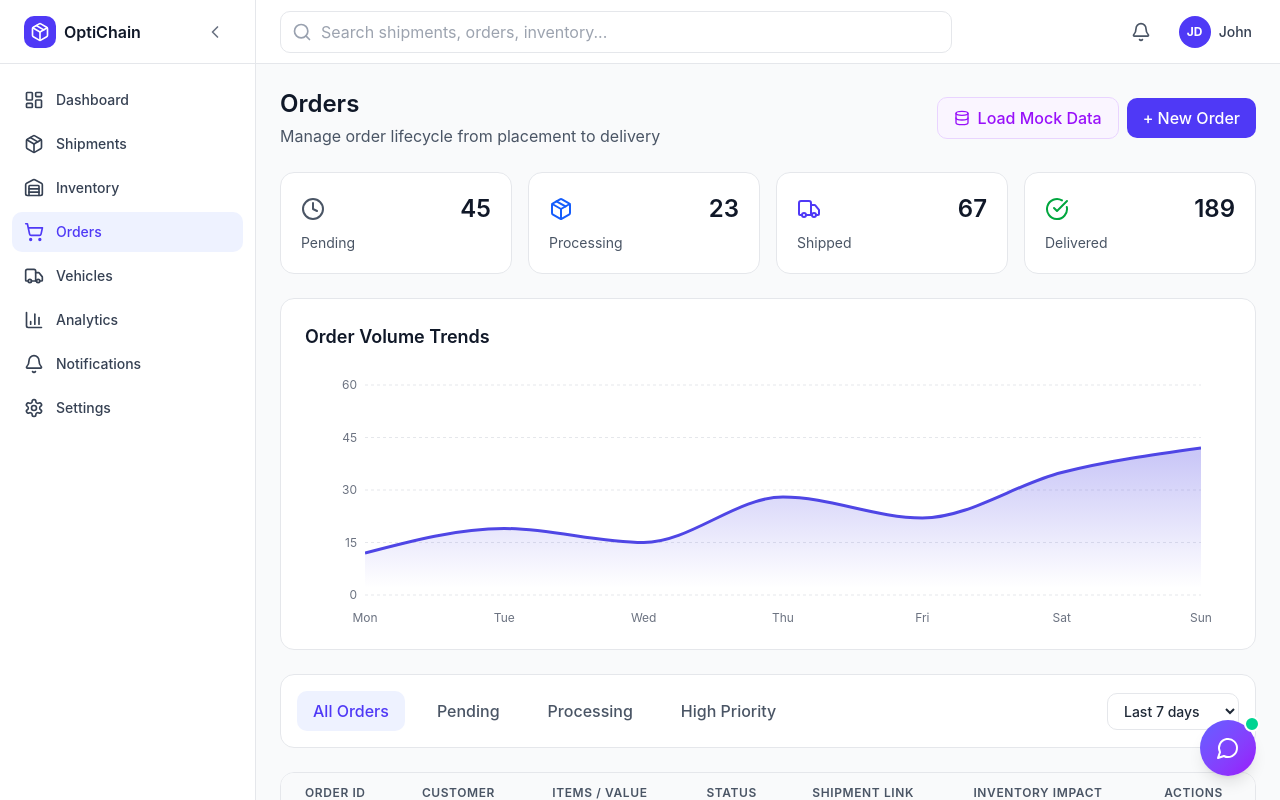
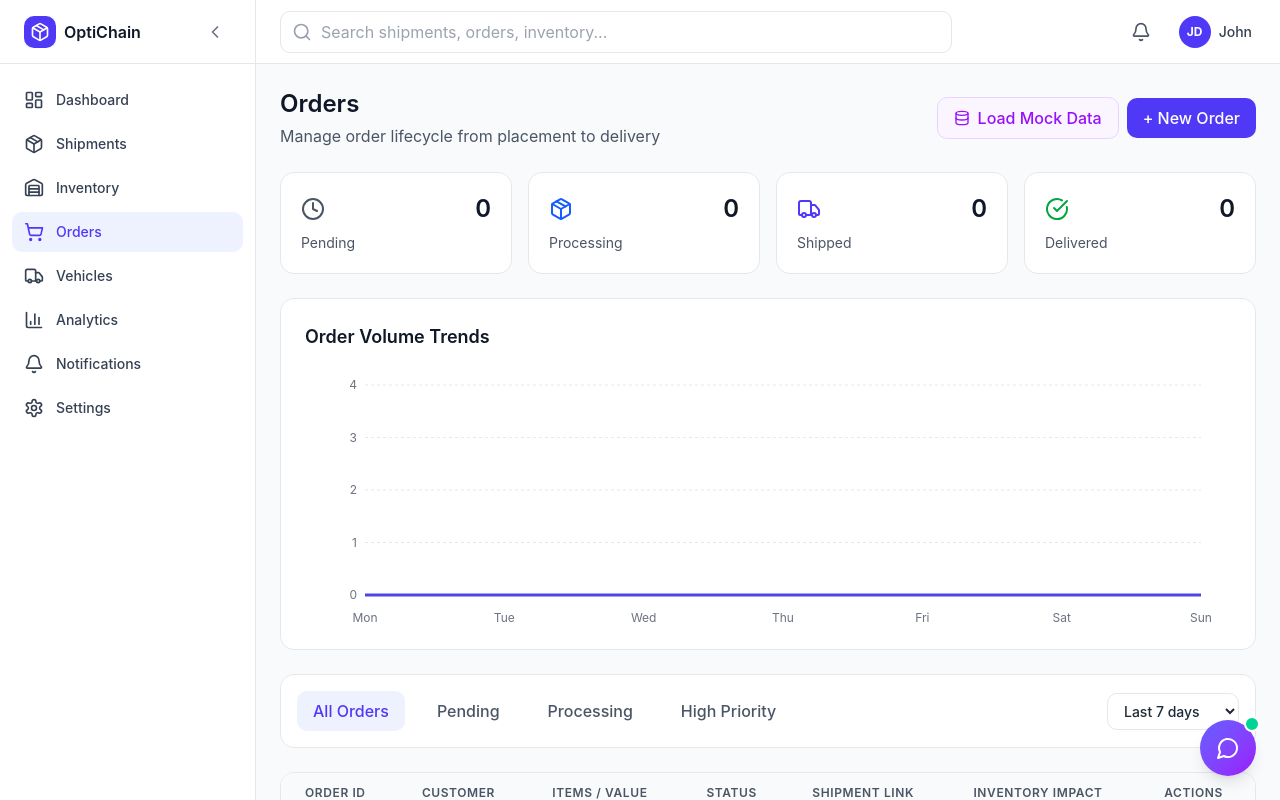
Before and after one commit to saurabh7889/OptiChain, a React (Vite) app: page /orders in a window 1280 px wide. Built offline with nearby package versions, Linux system fonts and the light colour scheme.

Commit message:
mockfixes

```diff
--- a/src/app/components/pages/Orders.tsx
+++ b/src/app/components/pages/Orders.tsx
@@ -14,27 +14,30 @@ import {
 import { Trash2 } from 'lucide-react';
 import { toast } from 'sonner';
 
-const chartData = [
-  { name: 'Mon', orders: 12 },
-  { name: 'Tue', orders: 19 },
-  { name: 'Wed', orders: 15 },
-  { name: 'Thu', orders: 28 },
-  { name: 'Fri', orders: 22 },
-  { name: 'Sat', orders: 35 },
-  { name: 'Sun', orders: 42 },
-];
 
-const orderStatuses = [
-  { label: 'Pending', count: 45, icon: Clock, color: 'text-gray-600' },
-  { label: 'Processing', count: 23, icon: Package, color: 'text-blue-600' },
-  { label: 'Shipped', count: 67, icon: TruckIcon, color: 'text-indigo-600' },
-  { label: 'Delivered', count: 189, icon: CheckCircle, color: 'text-green-600' },
-];
 
 export function Orders() {
   const { orders, addOrder, deleteOrder, loadMockData, clearData } = useOrders();
   const [filterType, setFilterType] = useState<string>('All Orders');
   const [isModalOpen, setIsModalOpen] = useState(false);
+
+  const orderStatuses = [
+    { label: 'Pending', count: orders.filter(o => o.status === 'Pending').length, icon: Clock, color: 'text-gray-600' },
+    { label: 'Processing', count: orders.filter(o => o.status === 'Processing').length, icon: Package, color: 'text-blue-600' },
+    { label: 'Shipped', count: orders.filter(o => o.status === 'Shipped').length, icon: TruckIcon, color: 'text-indigo-600' },
+    { label: 'Delivered', count: orders.filter(o => o.status === 'Delivered').length, icon: CheckCircle, color: 'text-green-600' },
+  ];
+
+  const hasOrders = orders.length > 0;
+  const chartData = [
+    { name: 'Mon', orders: hasOrders ? 12 : 0 },
+    { name: 'Tue', orders: hasOrders ? 19 : 0 },
+    { name: 'Wed', orders: hasOrders ? 15 : 0 },
+    { name: 'Thu', orders: hasOrders ? 28 : 0 },
+    { name: 'Fri', orders: hasOrders ? 22 : 0 },
+    { name: 'Sat', orders: hasOrders ? 35 : 0 },
+    { name: 'Sun', orders: hasOrders ? 42 : 0 },
+  ];
 
   const filteredOrders = orders.filter(order => {
     if (filterType === 'All Orders') return true;
```
